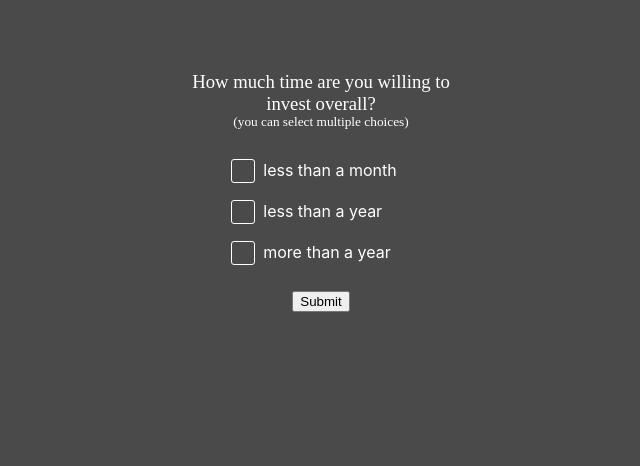
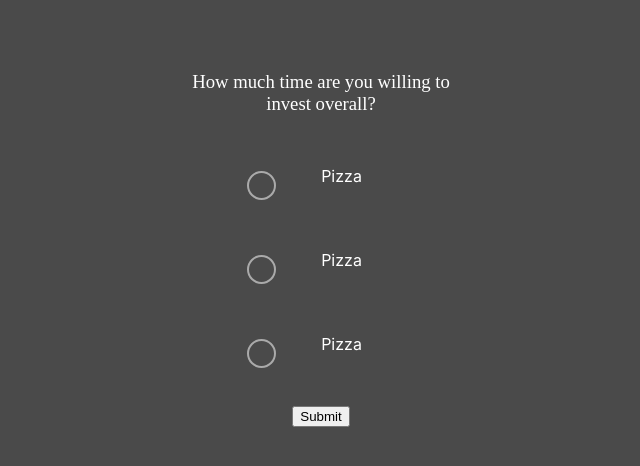
Before and after one commit to sfahadh/Good-Apples-Prototype, a React (Create React App) app: page /quiz/question-4 in a window 1280 px wide. Shown: the top 466 px of the page, without its empty margins (319-959 px from the left). Built offline with nearby package versions, Linux system fonts and the light colour scheme.

Commit message:
added radio buttons

```diff
--- a/src/components/Questions/Question4.js
+++ b/src/components/Questions/Question4.js
@@ -23,28 +23,26 @@ export default class Question4 extends Component {
     return (
       <div className="questions-page">
         <form className="question-form">
-          <h3>How much time are you willing to invest overall?</h3>
-          <h4>(you can select multiple choices)</h4>
+          <h3 >How much time are you willing to invest overall?</h3>
+          <h4></h4>
+          <br/>
           <div className="answer-choices">
-            <div className="checkbox">
-              <input type="checkbox" id="checkbox-12"/>
-              <label htmlFor="checkbox-12">
-                <span className="label-field">less than a month</span>
-              </label>
+            <div className="radio">
+              <input type="radio" id="radio-1" name="selector"/>
+                <label for="radio-1">Pizza</label>
+              <div class="check"></div>
             </div>
 
-            <div className="checkbox">
-              <input type="checkbox" id="checkbox-13"/>
-              <label htmlFor="checkbox-13">
-                <span className="label-field">less than a year</span>
-              </label>
+            <div className="radio">
+              <input type="radio" id="radio-2" name="selector"/>
+                <label for="radio-2">Pizza</label>
+              <div class="check"></div>
             </div>
 
-            <div className="checkbox">
-              <input type="checkbox" id="checkbox-14"/>
-              <label htmlFor="checkbox-14">
-                <span className="label-field">more than a year</span>
-              </label>
+            <div className="radio">
+              <input type="radio" id="radio-3" name="selector"/>
+                <label for="radio-3">Pizza</label>
+              <div class="check"></div>
             </div>
           </div>
           <button onClick={this.handleSubmit}>Submit</button>
--- a/src/components/Questions/Questions.css
+++ b/src/components/Questions/Questions.css
@@ -96,3 +96,68 @@
 .label-field {
     margin-left: -29%;
 }
+
+/* ------------------------------------------------------------------------ */
+
+.radio {
+    position: relative;
+}
+
+.radio input[type=radio] {
+    position: absolute;
+    visibility: hidden;
+}
+
+.radio label {
+    display: block;
+    position: relative;
+    font-weight: 400;
+    min-height: 34px;
+    padding: 25px 25px 25px 80px;
+    z-index: 1;
+    cursor: pointer;
+}
+
+.radio:hover label {
+    color: #FFFFFF;
+}
+
+.radio .check {
+    position: absolute;
+    border: 2px solid #AAAAAA;
+    border-radius: 100%;
+    height: 25px;
+    width: 25px;
+    top: 30px;
+    left: 20px;
+    transition: border .3s linear;
+}
+
+.radio:hover .check {
+    border: 3px solid #FFFFFF;
+}
+
+.radio .check::before {
+    display: block;
+    position: absolute;
+    content: '';
+    border-radius: 100%;
+    height: 15px;
+    width: 15px;
+    top: 5px;
+    left: 5px;
+    margin: auto;
+    transition: background 0.25s linear;
+}
+
+input[type=radio]:checked ~ .check {
+    border: 3px solid #0DFF92;
+}
+
+input[type=radio]:checked ~ .check::before {
+    background: #0DFF92;
+}
+
+input[type=radio]:checked ~ label {
+    color: #0DFF92;
+}
```
